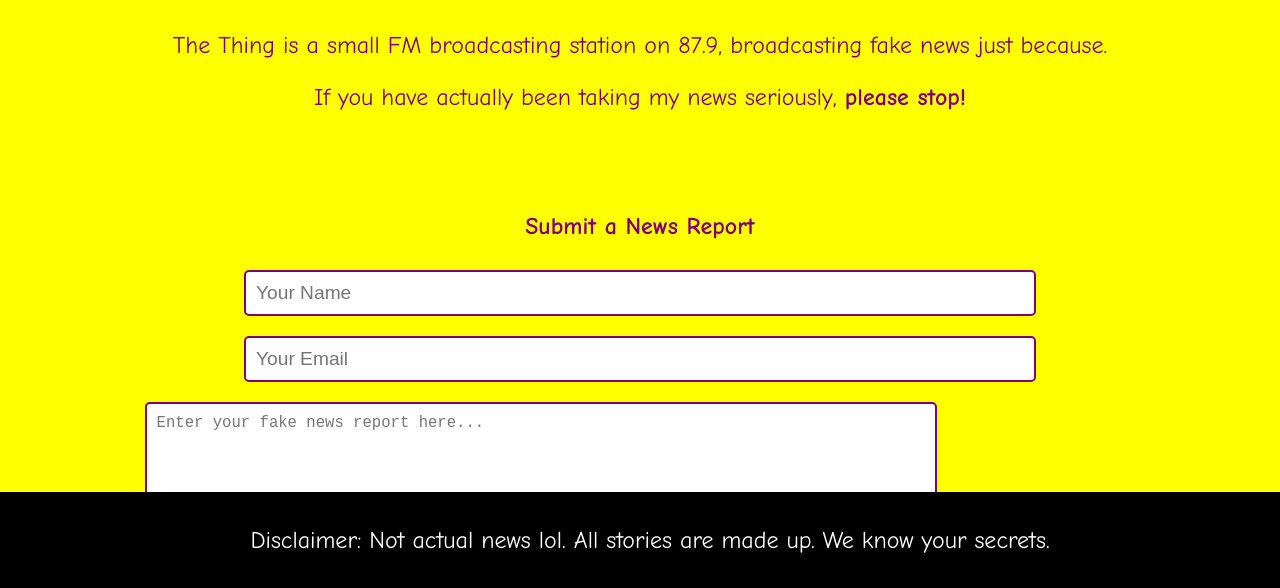
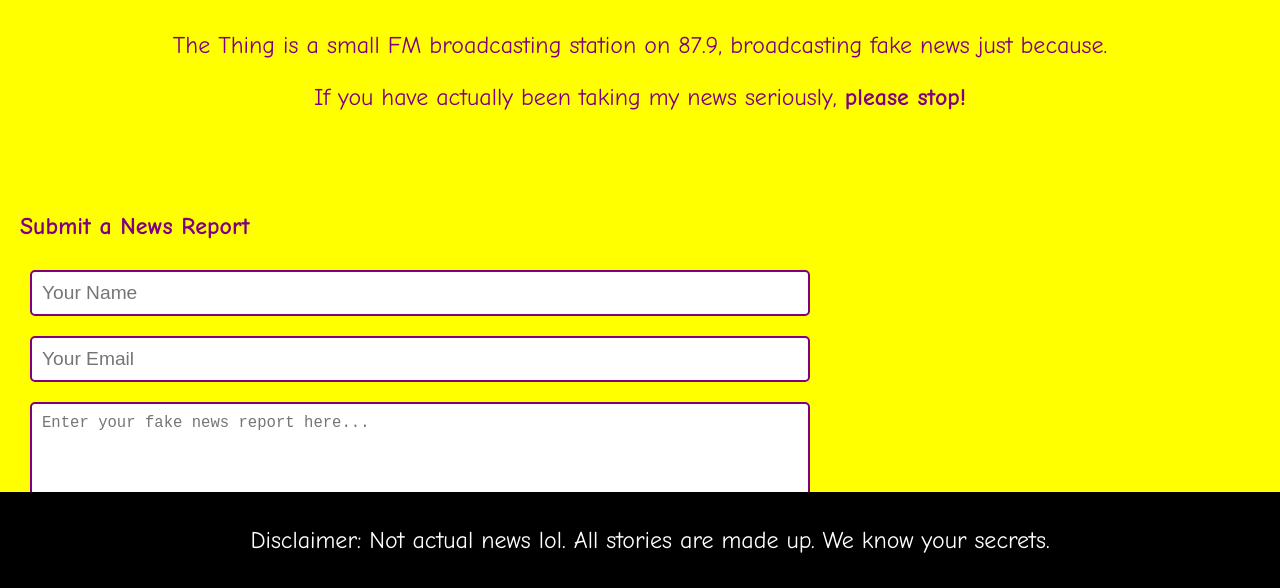
Before and after one commit to TheW0NK/THE-THING, a plain HTML site: page index.html in a window 1280 px wide. Shown: the part 212-800 px from the top of the page. Drawn offline with Linux system fonts and the light colour scheme.

Commit message:
Update index.html

```diff
--- a/index.html
+++ b/index.html
@@ -64,6 +64,8 @@
         }
         .form-container {
             margin-top: 30px;
+            text-align: left;  /* Align the form to the left */
+            margin-left: 20px; /* Optional: Adjust this for additional left spacing */
         }
         input, textarea {
             padding: 10px;
```
